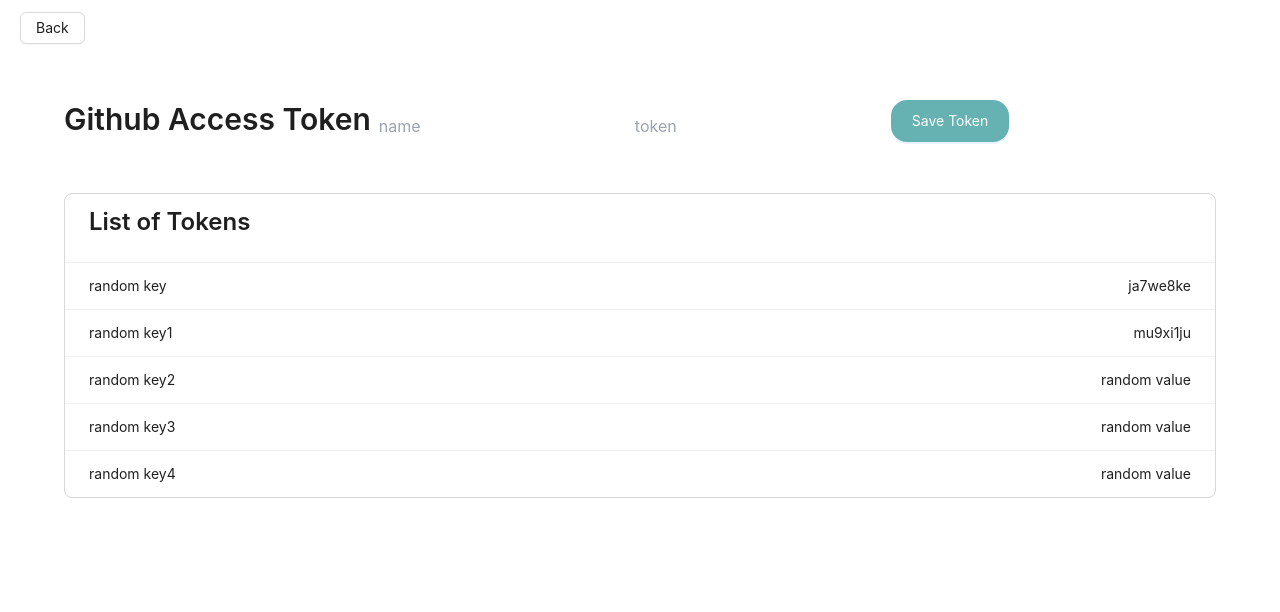
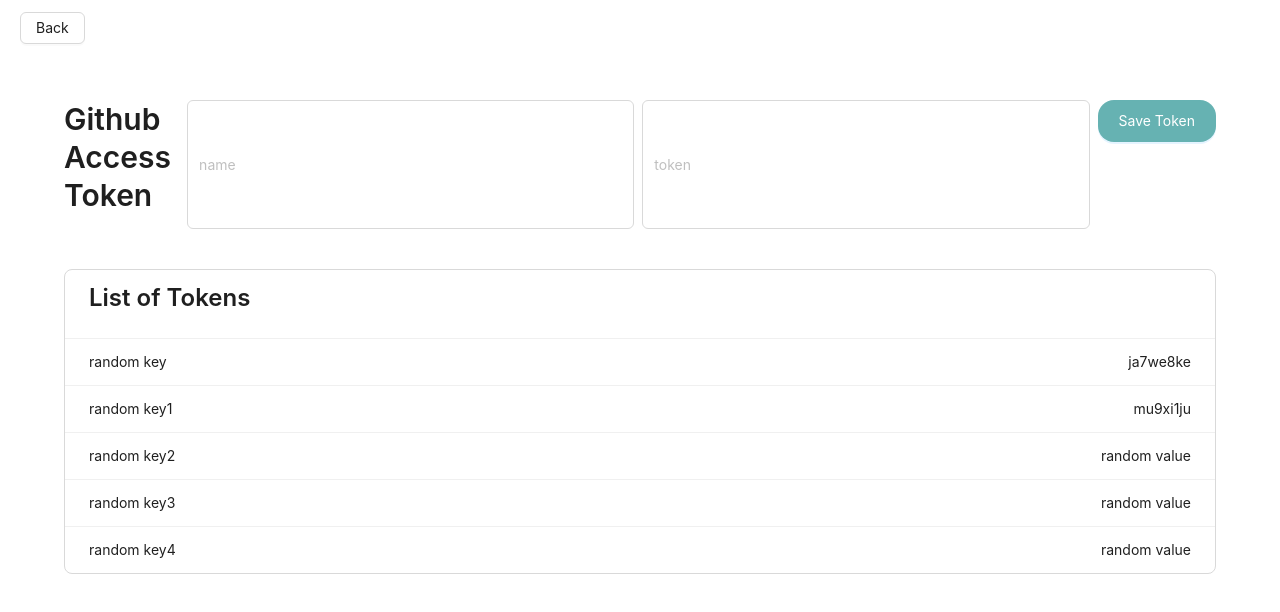
Before and after one commit to luyangliuable/gradthoner-practice, a React (Vite) app: page /#/blank-page in a window 1280 px wide. Shown: the top 612 px of the page. Built offline with nearby package versions, Linux system fonts and the light colour scheme.

Commit message:
Some changes

```diff
--- a/src/main/index.ts
+++ b/src/main/index.ts
@@ -72,6 +72,7 @@
 
   const getAll = () => {
     console.log(store.store);
+    console.log(Object.keys(store.store));
   }
 
   const store = new Store();
@@ -80,11 +81,12 @@
   ipcMain.on("ping", () => console.log("pong"));
 
   ipcMain.handle("addToken", async (_event, { key, value }) => {
-    encryptStoreSet(key, value)
+    encryptStoreSet(key, value);
+    getAll();
     return true;
   });
 
-  if (process.env.TEST) {
+  if (true || process.env.TEST) {
     getAll();
     const testStoreKey = "testKey";
     store.set(testStoreKey, "testVal");
@@ -96,9 +98,7 @@
       const decryptedString = safeStorage.decryptString(encryptedString);
       console.log(`Encryption test: ${encryptedString}`);
       console.log(`Decryption test: ${decryptedString}`);
-
       encryptStoreSet(testStoreKey, "testVal");
-
       console.log(`Store get test: ${encryptStoreGet(testStoreKey)}`);
     }
   }
--- a/src/renderer/src/pages/BlankPage.tsx
+++ b/src/renderer/src/pages/BlankPage.tsx
@@ -41,14 +41,14 @@
     <main className="flex flex-col gap-10 justify-start w-full h-50 mt-10">
       <div className="flex gap-2 flex-col lg:flex-row">
         <Title level={2}>{heading}</Title>
-        <input type="text" ref={keyInputRef} placeholder="name" />
-        <input type="text" ref={valueInputRef} placeholder="token"/ >
+        <Input type="text" ref={keyInputRef} placeholder="name" />
+        <Input type="text" ref={valueInputRef} placeholder="token" />
         <Button
           className="bg-[var(--color-button)] rounded-2xl p-5"
           type="primary"
           onClick={() => {
             const { ipcRenderer } = window.electron;
-            const a = ipcRenderer.invoke('addToken', { key: keyInputRef.current.value, value: valueInputRef.current.value }).then((result: string) => {
+            ipcRenderer.invoke('addToken', { key: keyInputRef.current.input.value, value: valueInputRef.current.input.value }).then((result: string) => {
               console.log(result);
             })
           }}
```
